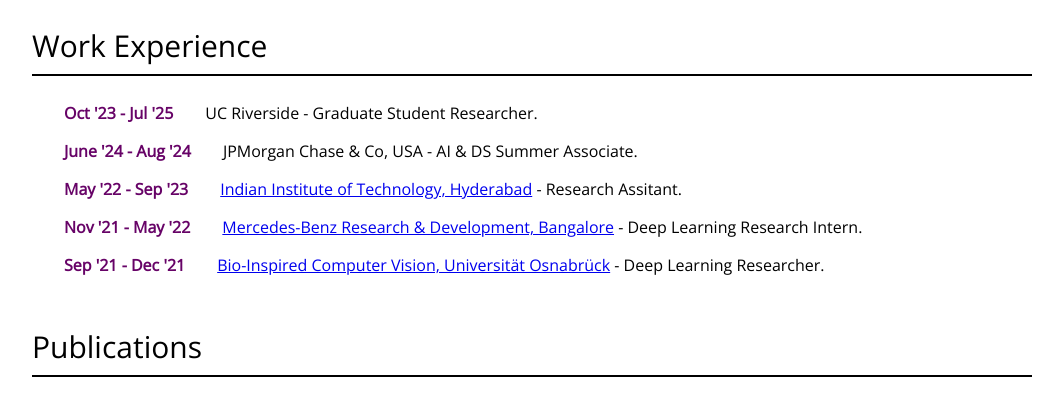
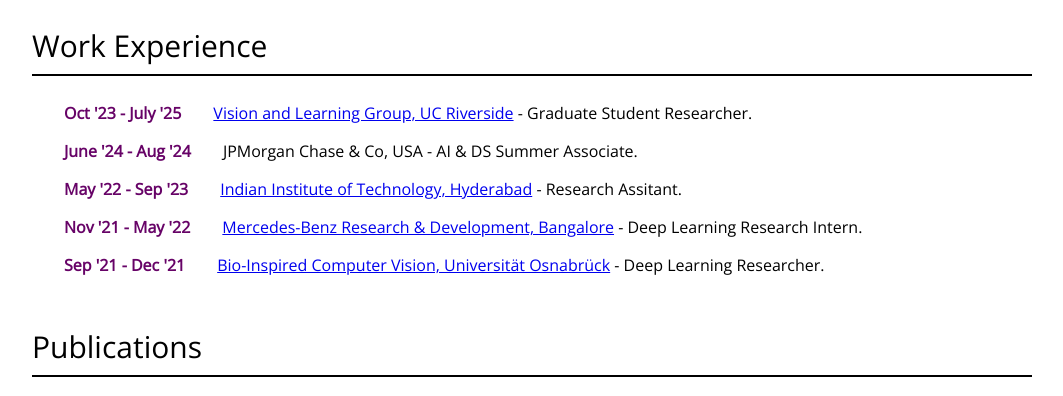
Before and after one commit to sakethbachu/sakethbachu.github.io, a plain HTML site: page index.html in a window 1280 px wide. Shown: the part 964-1360 px from the top of the page, without its empty margins (108-1171 px from the left). Drawn offline with nearby package versions, Linux system fonts and the light colour scheme.

Commit message:
Update index.html

```diff
--- a/index.html
+++ b/index.html
@@ -234,8 +234,8 @@
         <div class="hline"></div>
         <div class="events" id="updatesID" >
             <div class="event">
-                <div class="date">Oct '23 - Jul '25</div>
-                <div class="event__title">UC Riverside</a> - Graduate Student Researcher.</div>
+                <div class="date">Oct '23 - July '25</div>
+                <div class="event__title"><a href="https://vlg.engr.ucr.edu/">Vision and Learning Group, UC Riverside</a> - Graduate Student Researcher.</div>
             </div>
             <div class="event">
                 <div class="date">June '24 - Aug '24</div>
@@ -273,7 +273,7 @@
         <div class="hline"></div>
         <div id="researchID" >
             <div class="research__work" >
-                <div class="gif"><img  class="research__img" style="width:100% ; height: 90%;" src="https://ibb.co/Z6HCfjtM" alt=""></div>
+                <div class="gif"><img  class="research__img" style="width:100% ; height: 90%;" src="https://i.ibb.co/MD8LgvWC/layer-wise-alignment.png" alt=""></div>
                 <div class="research__text">
                     <div class="research__heading">Layer-wise Alignment: Examining Safety Alignment Across Image Encoder Layers in VLMs</div>
                     <div class="collaborators">Collaborators: Erfan Shayegani, Rohit Lal, Trishna Chakraborty, Arindam Dutta, Chengyu Song, Yue Dong, Nael Abu-Ghazaleh, Amit K. Roy-Chowdhury</div>
```
